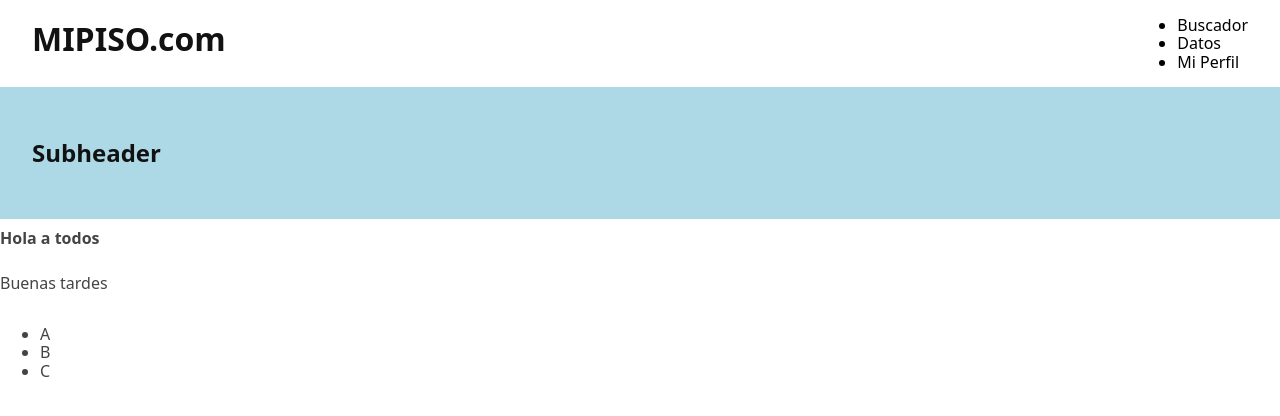
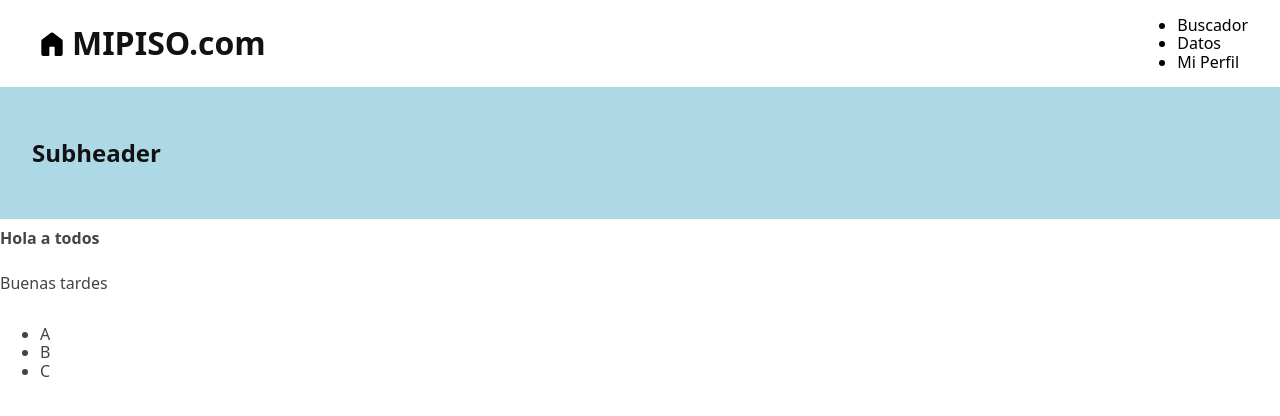
Before and after one commit to tonikny/ra-m2-styled-components, a React (Vite) app: page / in a window 1280 px wide. Shown: the top 416 px of the page. Built offline with nearby package versions, Linux system fonts and the light colour scheme.

Commit message:
Added Grid and Icon

```diff
--- a/index.html
+++ b/index.html
@@ -4,6 +4,10 @@
     <meta charset="UTF-8" />
     <link rel="icon" type="image/svg+xml" href="/vite.svg" />
     <meta name="viewport" content="width=device-width, initial-scale=1.0" />
+    <link
+      rel="stylesheet"
+      href="https://fonts.googleapis.com/css2?family=Material+Symbols+Rounded:opsz,wght,FILL,GRAD@20..48,100..700,0..1,-50..200"
+    />
     <title>Vite + React</title>
   </head>
   <body>
--- /dev/null
+++ b/src/components/atoms/Icon.js
@@ -0,0 +1,19 @@
+import styled from 'styled-components'
+import { dimensions } from '../../styles';
+
+const Icon = styled.span.attrs(({ iconName }) => ({
+  children: iconName || 'help',
+  className: 'material-symbols-rounded',
+}))`
+  padding: 4px;
+  font-size: ${({ size }) => size || dimensions.font.base};
+  font-variation-settings: ${({ fill, wght, grad, opsz }) => `
+      'FILL' ${fill || 1},
+      'wght' ${wght || 400},
+      'GRAD' ${grad || 0},
+      'opsz' ${opsz || 48}
+      `
+  };
+`;
+
+export default Icon
--- a/src/components/atoms/index.js
+++ b/src/components/atoms/index.js
@@ -1,3 +1,4 @@
 export { default as Text } from './Text'
 export { default as Button } from './Button'
 export { default as Title } from './Title'
+export { default as Icon } from './Icon'
--- a/src/components/layout/Header.jsx
+++ b/src/components/layout/Header.jsx
@@ -1,7 +1,7 @@
 import React from 'react'
 import styled from 'styled-components'
-import { FlexBox } from '../../styles'
-import { Title } from '../atoms'
+import { dimensions, FlexBox } from '../../styles'
+import { Title, Icon } from '../atoms'
 
 const HeaderStyled = styled(FlexBox)`
   padding-left: 2rem;
@@ -11,9 +11,11 @@ const HeaderStyled = styled(FlexBox)`
 function Header() {
   return (
     <HeaderStyled direction="row" justify="space-between">
-      <div>
+      <FlexBox direction="row" align="center">
+        {' '}
+        <Icon iconName="home" size={dimensions.font.h1} />
         <Title level="1">MIPISO.com</Title>
-      </div>
+      </FlexBox>
       <div>
         <ul>
           <li>Buscador</li>
```
Also changed, not shown: src/styles/Grid.js (added, +11 -0 lines).
